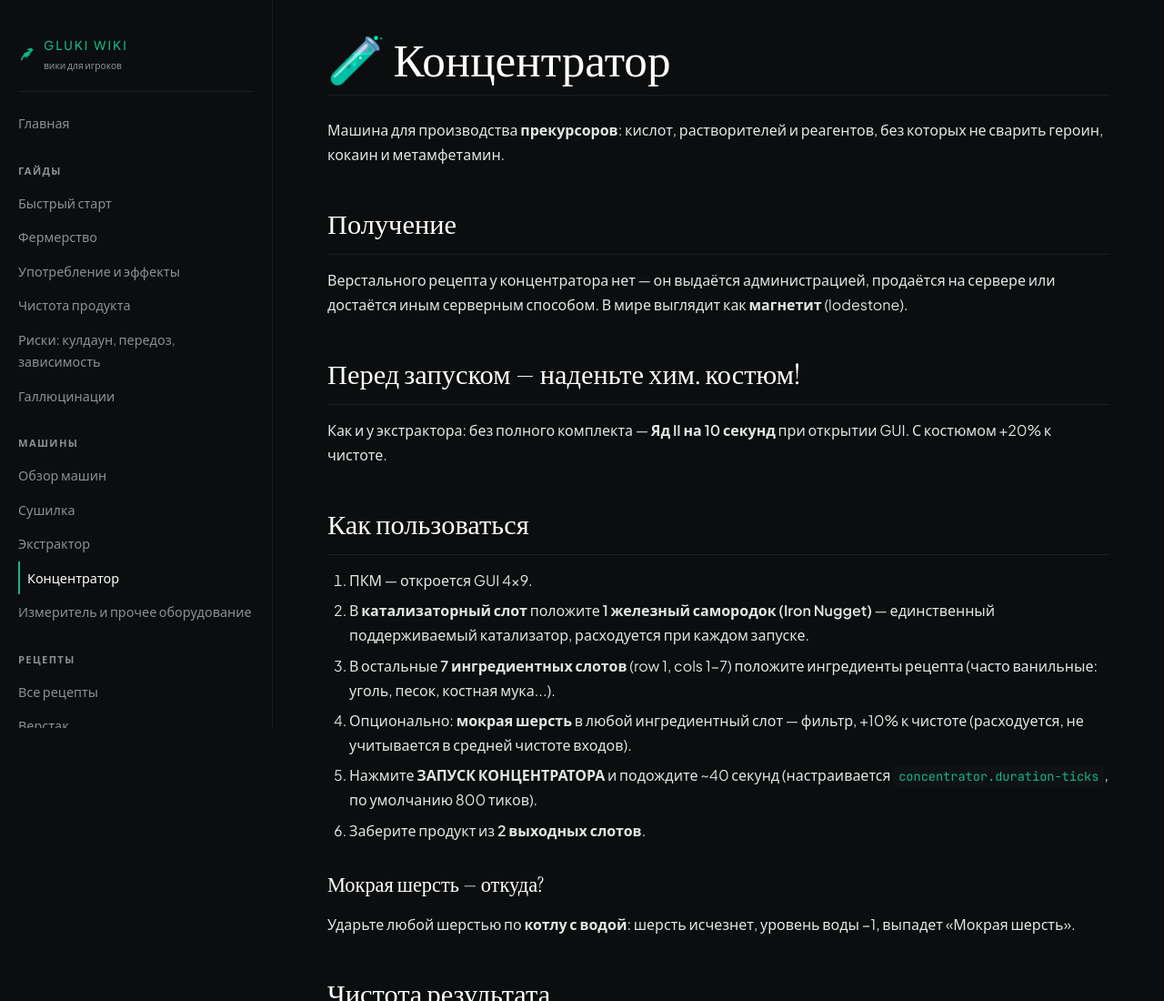
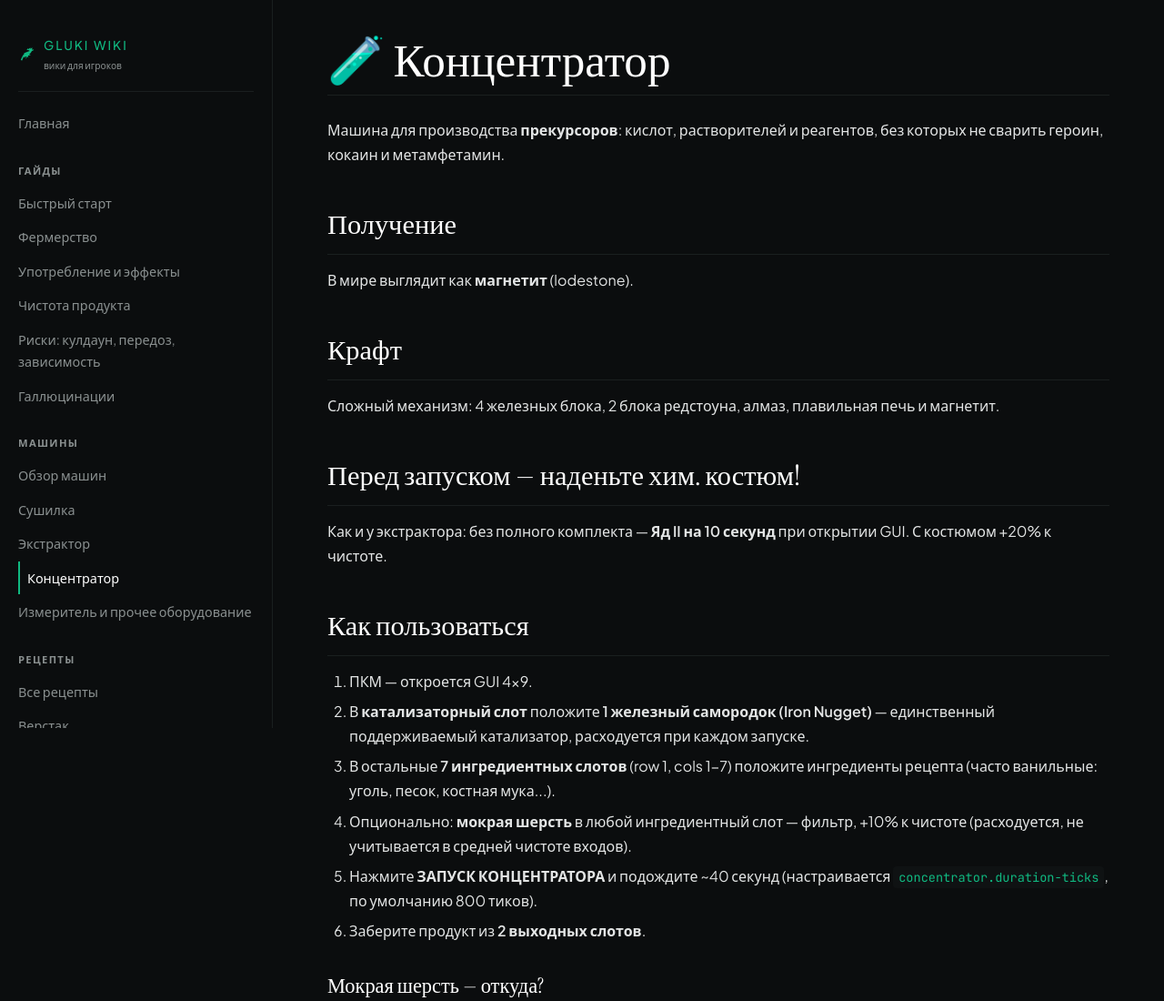
Before and after one commit to PolitPig/gluki-wiki, a plain HTML site: page machines/concentrator.html in a window 1280 px wide. Shown: the top 1100 px of the page at 91% size. Drawn offline with Linux system fonts and the light colour scheme.

Commit message:
feat: add workbench recipe for concentrator

```diff
--- a/machines/concentrator.html
+++ b/machines/concentrator.html
@@ -126,7 +126,10 @@ main hr{border:none;border-top:1px solid var(--border);margin:24px 0}
 <h1 id="_1">🧪 Концентратор</h1>
 <p>Машина для производства <strong>прекурсоров</strong>: кислот, растворителей и реагентов, без которых не сварить героин, кокаин и метамфетамин.</p>
 <h2 id="_2">Получение</h2>
-<p>Верстального рецепта у концентратора нет — он выдаётся администрацией, продаётся на сервере или достаётся иным серверным способом. В мире выглядит как <strong>магнетит</strong> (lodestone).</p>
+<p>В мире выглядит как <strong>магнетит</strong> (lodestone).</p>
+<h2 id="craft">Крафт</h2>
+
+<p>Сложный механизм: 4 железных блока, 2 блока редстоуна, алмаз, плавильная печь и магнетит.</p>
 <h2 id="_3">Перед запуском — наденьте хим. костюм!</h2>
 <p>Как и у экстрактора: без полного комплекта — <strong>Яд II на 10 секунд</strong> при открытии GUI. С костюмом +20% к чистоте.</p>
 <h2 id="_4">Как пользоваться</h2>
```
Also changed, not shown: reference/items.html (+1 -1 lines).
